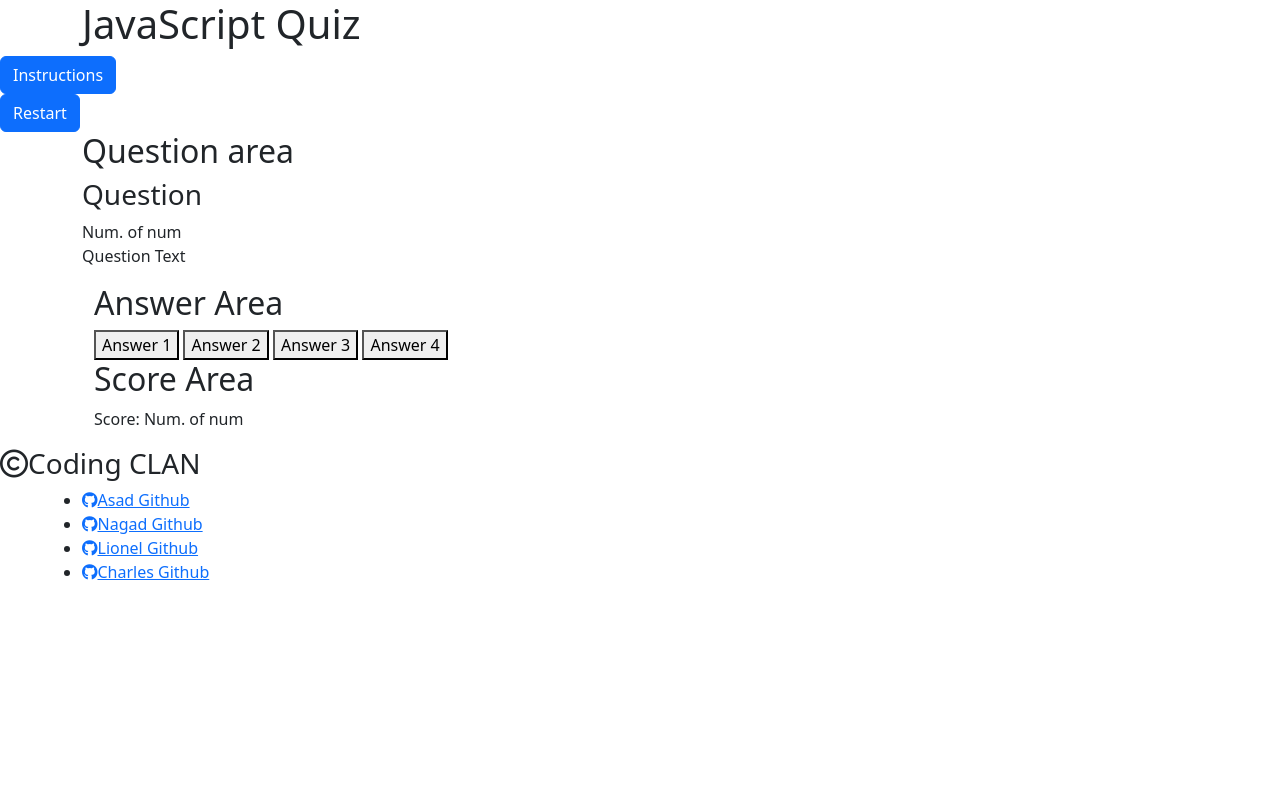
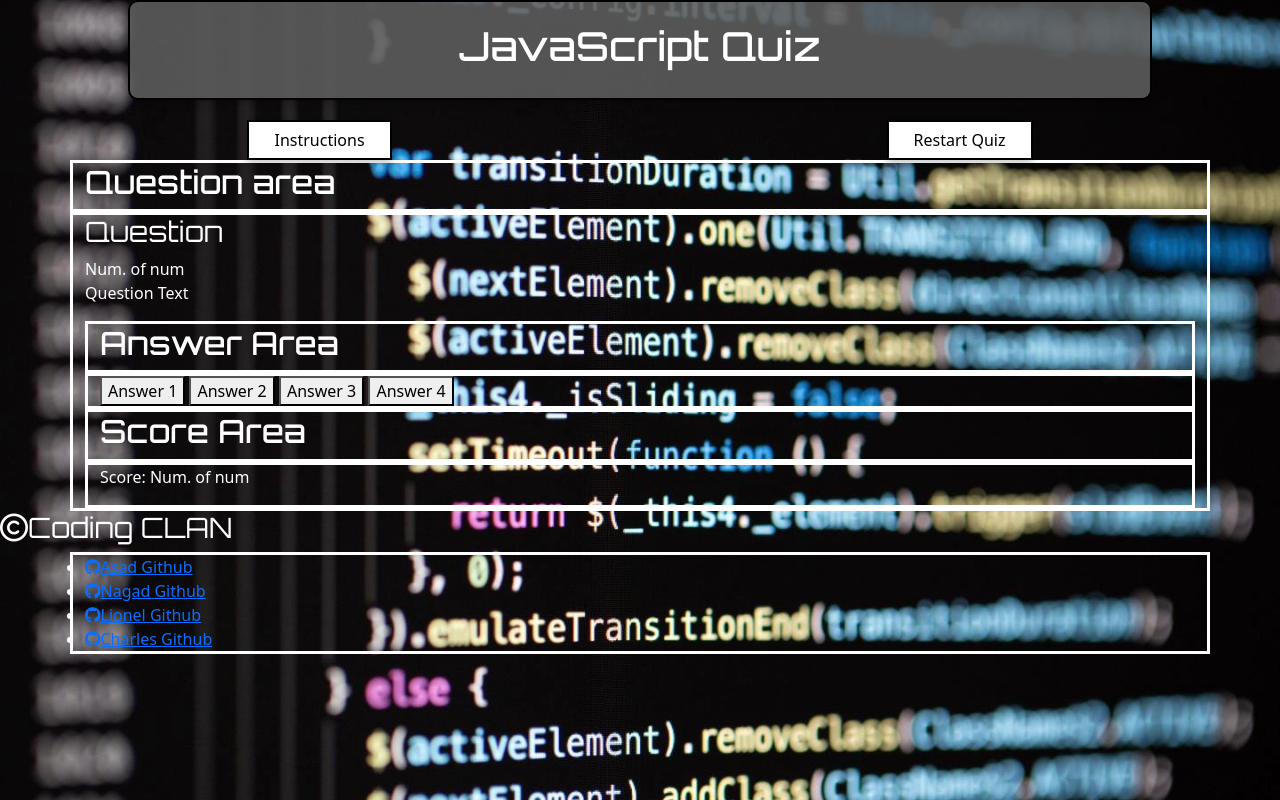
Before and after one commit to CharlesTack/JavaScriptQuiz, a plain HTML site: page index.html in a window 1280 px wide. Drawn offline with nearby package versions, Linux system fonts and the light colour scheme.

Commit message:
add style to header title, background, and first buttons

```diff
--- a/assets/css/style.css
+++ b/assets/css/style.css
@@ -12,3 +12,68 @@
   font-weight: 400; /* <weight>: Use a value from 400 to 900 */
   font-style: normal;
 }
+
+/* background image */
+body {
+  background-image: url('../images/backgrounds/background1440webp.webp');
+  background-size: cover;
+  background-repeat: no-repeat;
+  background-attachment: fixed;
+  background-position: center; /* Center the background image */
+  color: white; /* Change font color to white */
+}
+
+/* Temporary border to highlight container edges */
+.container {
+  border: 3px solid white;
+}
+
+.big-words {
+  font-family: "Orbitron", sans-serif;
+  font-optical-sizing: auto;
+  font-weight: 400; /* <weight>: Use a value from 400 to 900 */
+  font-style: normal;
+}
+
+/* Center align the title in the header */
+header .title {
+  text-align: center;
+}
+
+/* Style for the header title container */
+#quiz-title-box {
+  width: 80%; /* Adjust the width as needed */
+  margin: 0 auto; /* Center the container horizontally */
+  background-color: rgba(92, 92, 92, 0.9); /* Grey semi-transparent background */
+  border: 2px solid black; /* Solid black border */
+  box-shadow: 0 4px 8px rgba(0, 0, 0, 0.2); /* Shadow */
+  border-radius: 10px; /* Rounded corners */
+  padding: 20px; /* Padding inside the container */
+}
+
+/* Top level buttons */
+
+/* Style for the header buttons container */
+#header-buttons {
+  display: flex;
+  justify-content: space-around; /* Space the buttons evenly */
+  margin-top: 20px; /* Space above the buttons */
+}
+
+#header-buttons .btn {
+  flex: 1; /* Make buttons take equal space */
+  margin: 0 10px; /* Space between buttons */
+  padding-left: 25px; /* Increase left padding by 5px */
+  padding-right: 25px; /* Increase right padding by 5px */
+  background-color: white; /* Button background color */
+  color: black; /* Button text color */
+  border: 2px solid black; /* Solid black border */
+  box-shadow: 0 4px 8px rgba(0, 0, 0, 0.2); /* Shadow */
+  border-radius: 0; /* Square corners */
+}
+
+/* Hover effect for buttons */
+#header-buttons .btn:hover {
+  background-color: rgba(92, 92, 92, 0.9); /* Change background color on hover */
+  color: white; /* Change text color on hover */
+}
--- a/index.html
+++ b/index.html
@@ -9,18 +9,18 @@
     <link rel="icon" type="image/png" sizes="32x32" href="/assets/images/favicons/favicon-32x32.png">
     <link rel="icon" type="image/png" sizes="16x16" href="/assets/images/favicons/favicon-16x16.png">
     <link rel="manifest" href="/assets/images/favicons/site.webmanifest">
-    <!-- CSS Stylesheet Link -->
-    <link rel="stylesheet" href="assets/css/style.css">
     <!-- Bootstrap Stylesheet Link-->
     <link href="https://cdn.jsdelivr.net/npm/bootstrap@5.3.3/dist/css/bootstrap.min.css" rel="stylesheet"
         integrity="sha384-QWTKZyjpPEjISv5WaRU9OFeRpok6YctnYmDr5pNlyT2bRjXh0JMhjY6hW+ALEwIH" crossorigin="anonymous">
+    <!-- CSS Stylesheet Link -->
+    <link rel="stylesheet" href="assets/css/style.css">
     <title>JavaScript Quiz</title>
 </head>
 
 <body>
     <!-- header section -->
     <header>
-        <div id="quiz-title-box" class="container">
+        <div id="quiz-title-box" class="container big-words">
             <h1 class="title">JavaScript Quiz</h1>
         </div>
         <div id="header-buttons">
@@ -28,7 +28,7 @@
                 <button class="btn btn-primary">Instructions</button>
             </div>
             <div id="restart-button">
-                <button class="btn btn-primary">Restart</button>
+                <button class="btn btn-primary">Restart Quiz</button>
             </div>
         </div>
     </header>
@@ -36,19 +36,19 @@
     <!-- main section -->
     <main>
         <!-- Question area container -->
-        <div id="question-area-title" class="container">
+        <div id="question-area-title" class="container big-words">
             <h2>Question area</h2>
         </div>
         <div id="question-area" class="container">
             <div id="question-number">
-                <h3 id="question">Question</h3>
+                <h3 id="question" class="big-words">Question</h3>
                 <span id="num-of-num">Num. of num</span> <!--To be added-->
             </div>
             <div>
                 <p id="question-text">Question Text</p> <!--Random question to added-->
             </div>
         <!--Answer Area-->
-            <div id="answer-area-title" class="container">
+            <div id="answer-area-title" class="container big-words">
                 <h2>Answer Area</h2>
             </div>
             <div id="answer-area" class="container">
@@ -58,7 +58,7 @@
                 <button id="answer-4" class="answer-buttons">Answer 4</button>
             </div>
         <!--Score Area-->
-            <div id="score-area-title" class="container">
+            <div id="score-area-title" class="container big-words">
                 <h2>Score Area</h2>
             </div>
             <div id="score-area" class="container">
@@ -69,7 +69,7 @@
 
     <!-- footer section -->
     <footer id="footer">
-        <h3><i class="fa-regular fa-copyright"></i>Coding CLAN</h3>
+        <h3 class="big-words"><i class="fa-regular fa-copyright"></i>Coding CLAN</h3>
         <ul id="github-links" class="container">
             <li>
                 <a href="https://github.com/Asad-1I" target="_blank" rel="noopener"
```
